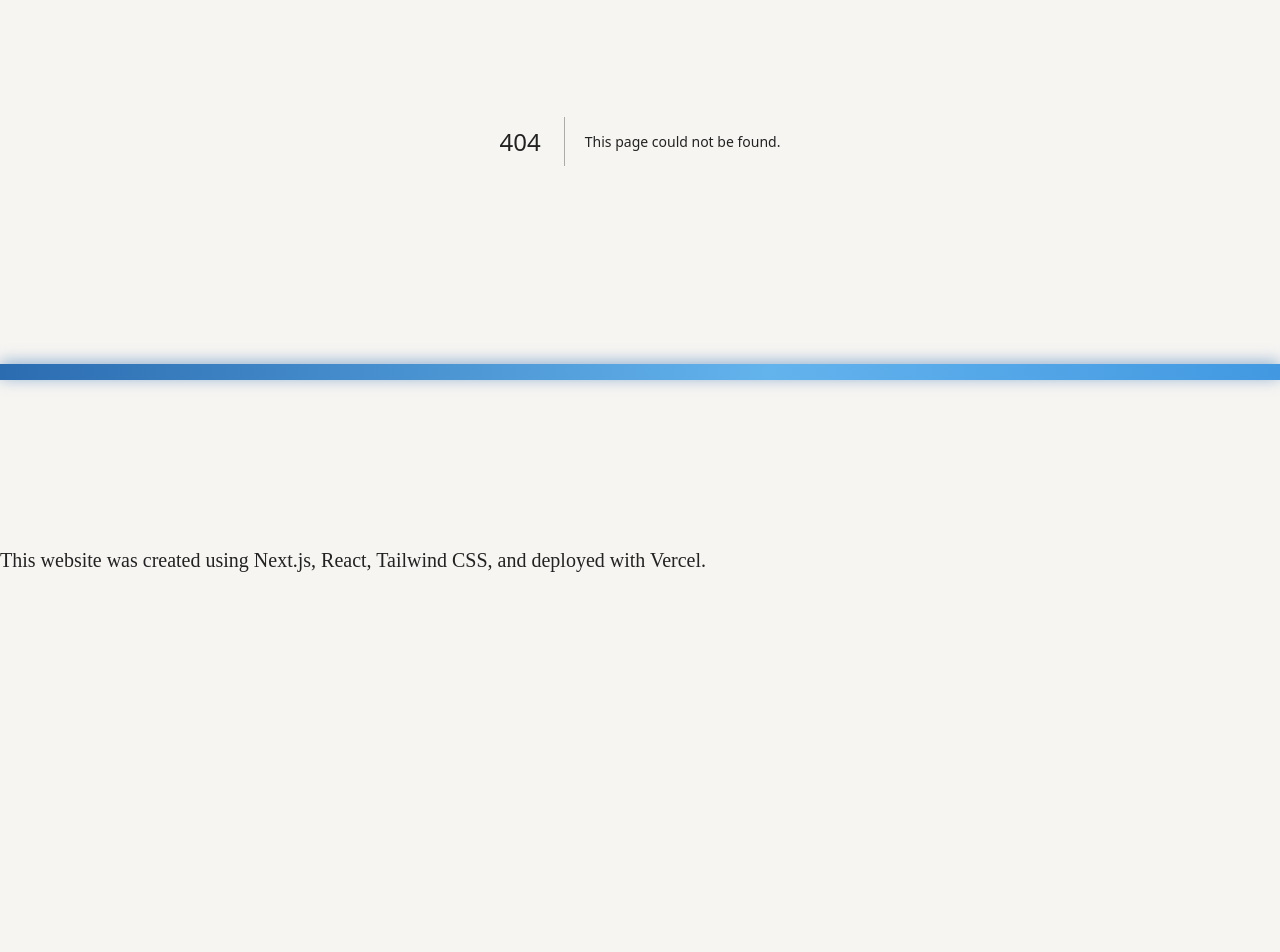
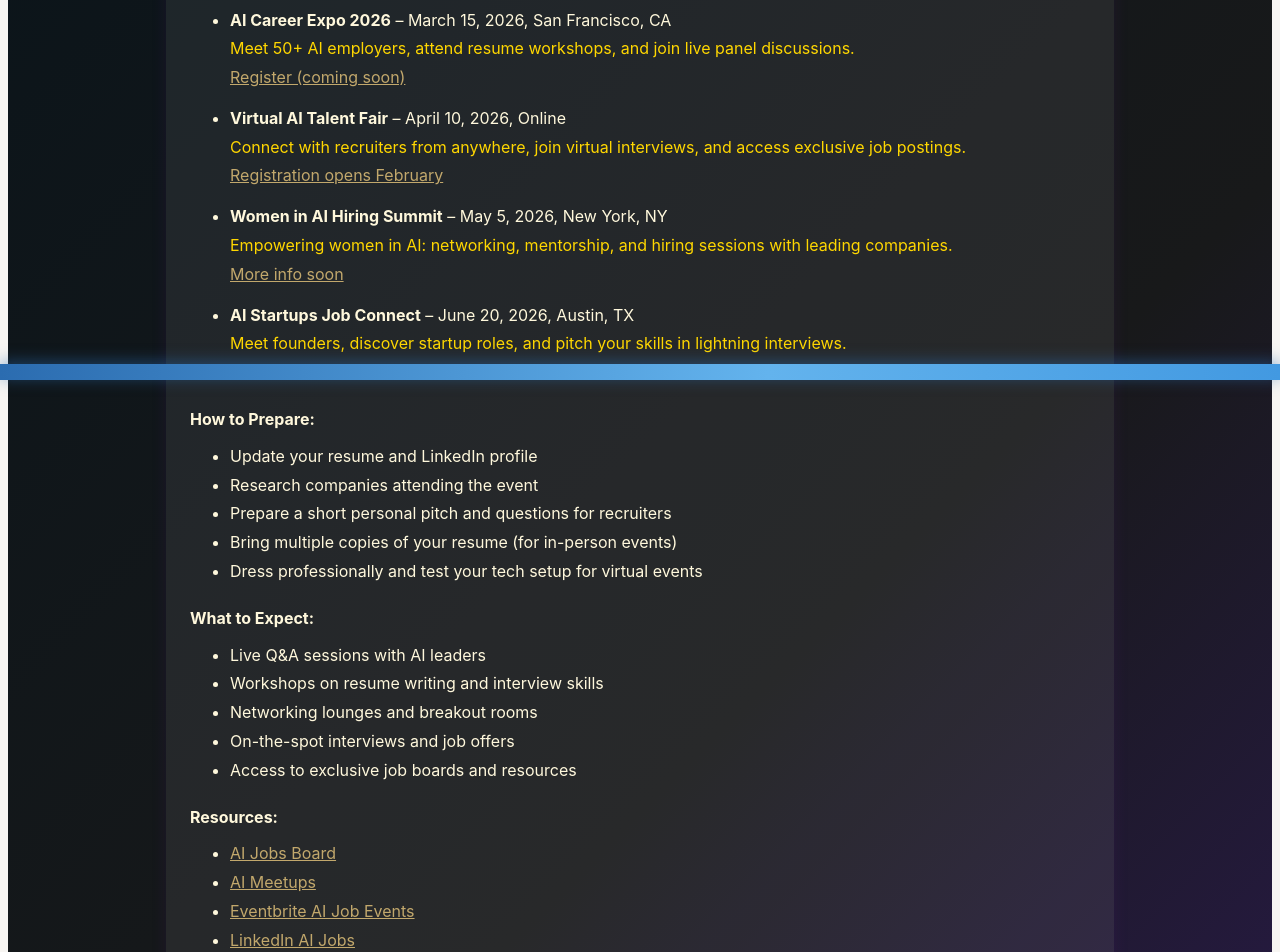
Before and after one commit to Shellzonit/auralis-sanctuary-, a Next.js app: page /ai-hiring-events in a window 1280 px wide. Before the commit this address had no page. Shown: the part 420-1372 px from the top of the page. Before the commit the page ends 998 px from the top, so only its background shows below. Built offline with nearby package versions, Linux system fonts and the light colour scheme.

Commit message:
Expand Upcoming AI Hiring Events page with detailed event info, tips, and resources

```diff
--- /dev/null
+++ b/app/ai-hiring-events/page.tsx
@@ -0,0 +1,74 @@
+"use client";
+import React from "react";
+
+export default function AIHiringEventsPage() {
+  return (
+    <main style={{ minHeight: "100vh", background: "linear-gradient(135deg, #0a141a 0%, #18191a 60%, #2a1a4d 100%)", fontFamily: "Inter, Arial, sans-serif", display: "flex", flexDirection: "column", alignItems: "center", padding: "0 1rem", position: 'relative' }}>
+      <h1 style={{ fontSize: "2.2rem", fontWeight: 800, color: "#ffd700", margin: "32px 0 16px 0", textShadow: "0 2px 16px #6a1a4d" }}>
+        Upcoming AI Hiring Events
+      </h1>
+      <section style={{ maxWidth: 900, background: "rgba(255,255,255,0.07)", borderRadius: 16, padding: 24, boxShadow: "0 2px 16px #6a1b9a22", marginBottom: 32 }}>
+        <p style={{ color: "#fff8dc", fontSize: "1.08rem", marginBottom: 18 }}>
+          Stay up to date with the latest AI and tech hiring events, job fairs, and networking opportunities. Find event details, registration links, tips for success, and resources to help you connect with top employers in the AI industry.
+        </p>
+        <ul style={{ color: "#fff8dc", fontSize: "1rem", marginBottom: 18 }}>
+          <li><strong>AI Career Expo 2026</strong> – March 15, 2026, San Francisco, CA<br />
+            <span style={{ color: '#ffd700' }}>Meet 50+ AI employers, attend resume workshops, and join live panel discussions.<br />
+            <a href="#" style={{ color: '#C2A86C', textDecoration: 'underline' }}>Register (coming soon)</a></span>
+          </li>
+          <li style={{ marginTop: 12 }}><strong>Virtual AI Talent Fair</strong> – April 10, 2026, Online<br />
+            <span style={{ color: '#ffd700' }}>Connect with recruiters from anywhere, join virtual interviews, and access exclusive job postings.<br />
+            <a href="#" style={{ color: '#C2A86C', textDecoration: 'underline' }}>Registration opens February</a></span>
+          </li>
+          <li style={{ marginTop: 12 }}><strong>Women in AI Hiring Summit</strong> – May 5, 2026, New York, NY<br />
+            <span style={{ color: '#ffd700' }}>Empowering women in AI: networking, mentorship, and hiring sessions with leading companies.<br />
+            <a href="#" style={{ color: '#C2A86C', textDecoration: 'underline' }}>More info soon</a></span>
+          </li>
+          <li style={{ marginTop: 12 }}><strong>AI Startups Job Connect</strong> – June 20, 2026, Austin, TX<br />
+            <span style={{ color: '#ffd700' }}>Meet founders, discover startup roles, and pitch your skills in lightning interviews.<br />
+            <a href="#" style={{ color: '#C2A86C', textDecoration: 'underline' }}>Details TBA</a></span>
+          </li>
+        </ul>
+        <div style={{ color: '#fff8dc', fontSize: '1rem', marginBottom: 18 }}>
+          <strong>How to Prepare:</strong>
+          <ul style={{ marginTop: 8, marginBottom: 8 }}>
+            <li>Update your resume and LinkedIn profile</li>
+            <li>Research companies attending the event</li>
+            <li>Prepare a short personal pitch and questions for recruiters</li>
+            <li>Bring multiple copies of your resume (for in-person events)</li>
+            <li>Dress professionally and test your tech setup for virtual events</li>
+          </ul>
+        </div>
+        <div style={{ color: '#fff8dc', fontSize: '1rem', marginBottom: 18 }}>
+          <strong>What to Expect:</strong>
+          <ul style={{ marginTop: 8, marginBottom: 8 }}>
+            <li>Live Q&A sessions with AI leaders</li>
+            <li>Workshops on resume writing and interview skills</li>
+            <li>Networking lounges and breakout rooms</li>
+            <li>On-the-spot interviews and job offers</li>
+            <li>Access to exclusive job boards and resources</li>
+          </ul>
+        </div>
+        <div style={{ color: '#fff8dc', fontSize: '1rem', marginBottom: 18 }}>
+          <strong>Resources:</strong>
+          <ul style={{ marginTop: 8, marginBottom: 8 }}>
+            <li><a href="https://ai-jobs.net/" target="_blank" rel="noopener noreferrer" style={{ color: '#C2A86C', textDecoration: 'underline' }}>AI Jobs Board</a></li>
+            <li><a href="https://www.meetup.com/topics/artificial-intelligence/" target="_blank" rel="noopener noreferrer" style={{ color: '#C2A86C', textDecoration: 'underline' }}>AI Meetups</a></li>
+            <li><a href="https://www.eventbrite.com/d/online/ai-jobs/" target="_blank" rel="noopener noreferrer" style={{ color: '#C2A86C', textDecoration: 'underline' }}>Eventbrite AI Job Events</a></li>
+            <li><a href="https://www.linkedin.com/jobs/ai-jobs/" target="_blank" rel="noopener noreferrer" style={{ color: '#C2A86C', textDecoration: 'underline' }}>LinkedIn AI Jobs</a></li>
+          </ul>
+        </div>
+      </section>
+      <section style={{ maxWidth: 900, marginBottom: 24, background: "rgba(255,255,255,0.10)", borderRadius: 12, padding: 18, boxShadow: "0 2px 8px #6a1b9a22" }}>
+        <h2 style={{ color: "#ffd700", fontSize: "1.2rem", marginBottom: 8 }}>Why Attend AI Hiring Events?</h2>
+        <ul style={{ color: "#fff8dc", fontSize: "1rem" }}>
+          <li>Meet recruiters and hiring managers from top AI companies</li>
+          <li>Learn about the latest roles and skills in demand</li>
+          <li>Network with other job seekers and professionals</li>
+          <li>Attend workshops and resume review sessions</li>
+          <li>Get feedback and tips from industry experts</li>
+        </ul>
+      </section>
+    </main>
+  );
+}
```
